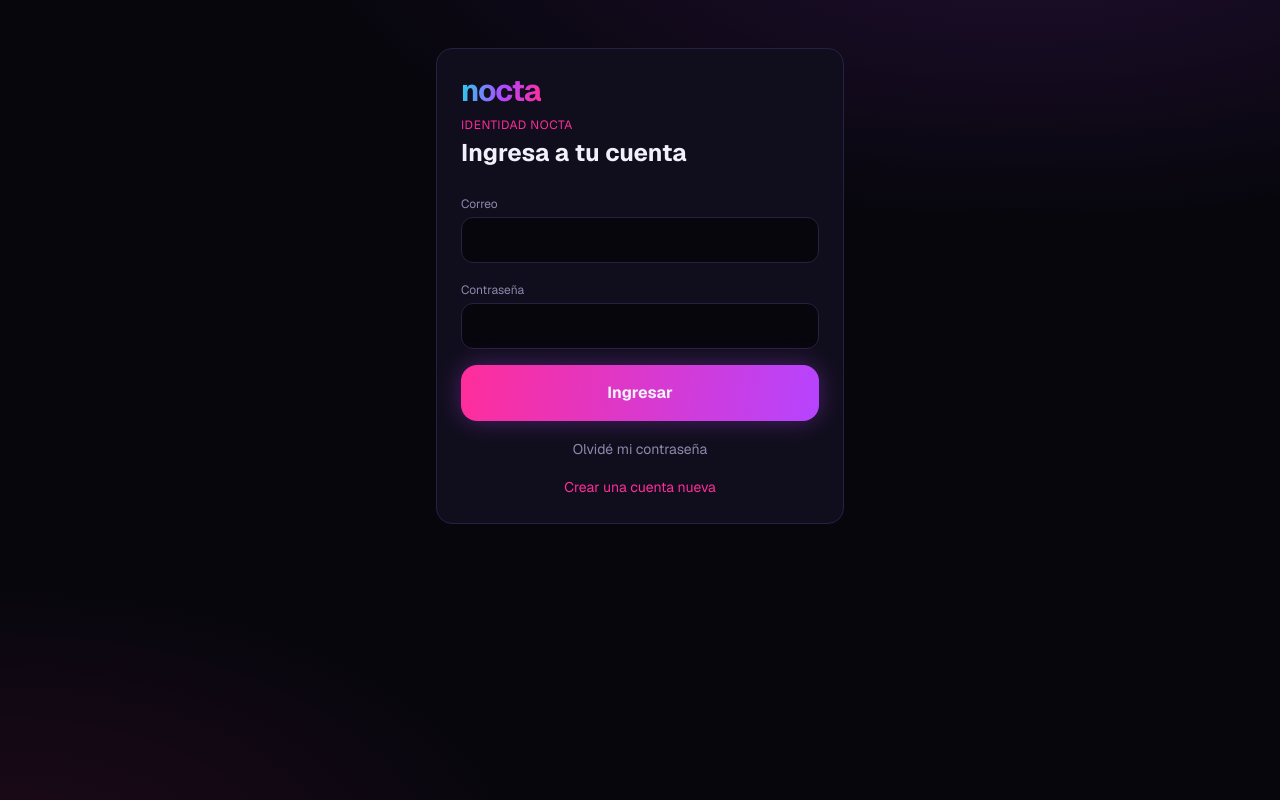
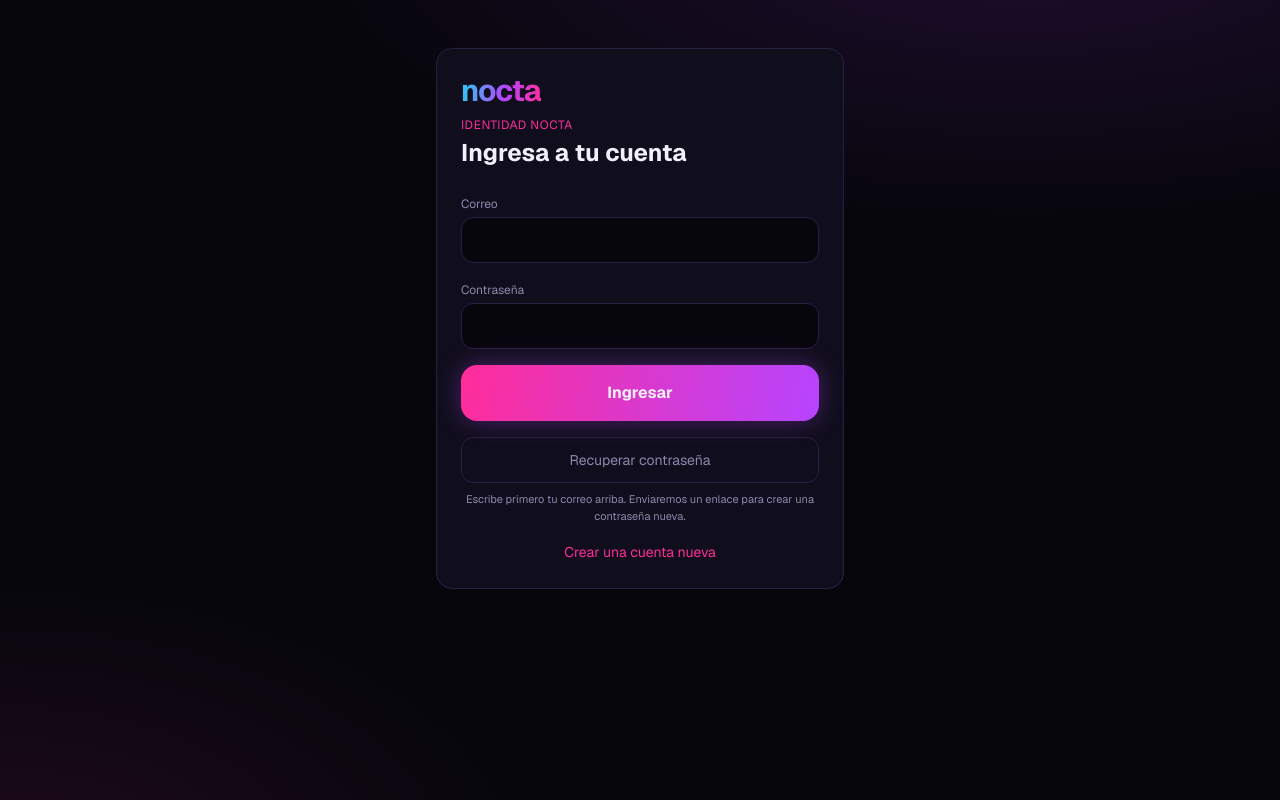
Before and after one commit to hfm1219-boop/nocta, a Next.js app: page /login in a window 1280 px wide. Built offline with nearby package versions, Linux system fonts and the light colour scheme.

Commit message:
fix: prevent duplicate password recovery requests

```diff
--- a/app/login/page.tsx
+++ b/app/login/page.tsx
@@ -16,6 +16,7 @@ function FormularioLogin() {
   const [password, setPassword] = useState("");
   const [mensaje, setMensaje] = useState("");
   const [cargando, setCargando] = useState(false);
+  const [recuperando, setRecuperando] = useState(false);
   const [registro, setRegistro] = useState(false);
   const [tipoCuenta, setTipoCuenta] = useState<"customer"|"promoter">("customer");
 
@@ -52,10 +53,13 @@ function FormularioLogin() {
   }
 
   async function recuperar() {
-    if (!email) return setMensaje("Escribe tu correo primero.");
+    if (!/^\S+@\S+\.\S+$/.test(email.trim())) return setMensaje("Escribe un correo válido en el campo de arriba.");
     const supabase = crearClienteSupabase();
     if (!supabase) return setMensaje("Supabase aún no está configurado.");
-    const { error } = await supabase.auth.resetPasswordForEmail(email, { redirectTo: `${window.location.origin}/auth/update-password` });
+    setRecuperando(true);
+    setMensaje("Solicitando enlace seguro…");
+    const { error } = await supabase.auth.resetPasswordForEmail(email.trim(), { redirectTo: `${window.location.origin}/auth/update-password` });
+    setRecuperando(false);
     if (error?.code === "over_email_send_rate_limit") return setMensaje("Supabase alcanzó temporalmente el límite de correos. Espera unos minutos antes de volver a solicitar la recuperación.");
     setMensaje(error ? `No fue posible enviar la recuperación: ${error.message}` : "Revisa tu correo para crear una nueva contraseña.");
   }
@@ -69,7 +73,7 @@ function FormularioLogin() {
         <label className="block text-sm"><span className="text-muted text-xs">Contraseña {registro && "(mínimo 6 caracteres)"}</span><input type="password" required minLength={registro ? 6 : undefined} value={password} onChange={(e) => setPassword(e.target.value)} className="entrada" autoComplete={registro ? "new-password" : "current-password"} /></label>
         {mensaje && <p className="text-sm text-neon3" role="alert">{mensaje}</p>}
         <button disabled={cargando} className="btn-neon w-full rounded-2xl p-4 font-bold disabled:opacity-50">{cargando ? "Procesando…" : registro ? "Crear cuenta" : "Ingresar"}</button>
-        {!registro&&<button type="button" onClick={recuperar} className="w-full text-sm text-muted">Olvidé mi contraseña</button>}
+        {!registro&&<div className="space-y-2"><button type="button" disabled={recuperando} onClick={recuperar} className="w-full rounded-xl border border-line p-3 text-sm text-muted hover:border-neon2/50 hover:text-neon2 disabled:opacity-50">{recuperando ? "Enviando enlace…" : "Recuperar contraseña"}</button><p className="text-center text-[11px] text-muted">Escribe primero tu correo arriba. Enviaremos un enlace para crear una contraseña nueva.</p></div>}
         <button type="button" onClick={()=>{setRegistro(!registro);setMensaje("")}} className="w-full text-sm text-neon2">{registro ? "Ya tengo cuenta" : "Crear una cuenta nueva"}</button>
       </form>
     </section>
```
